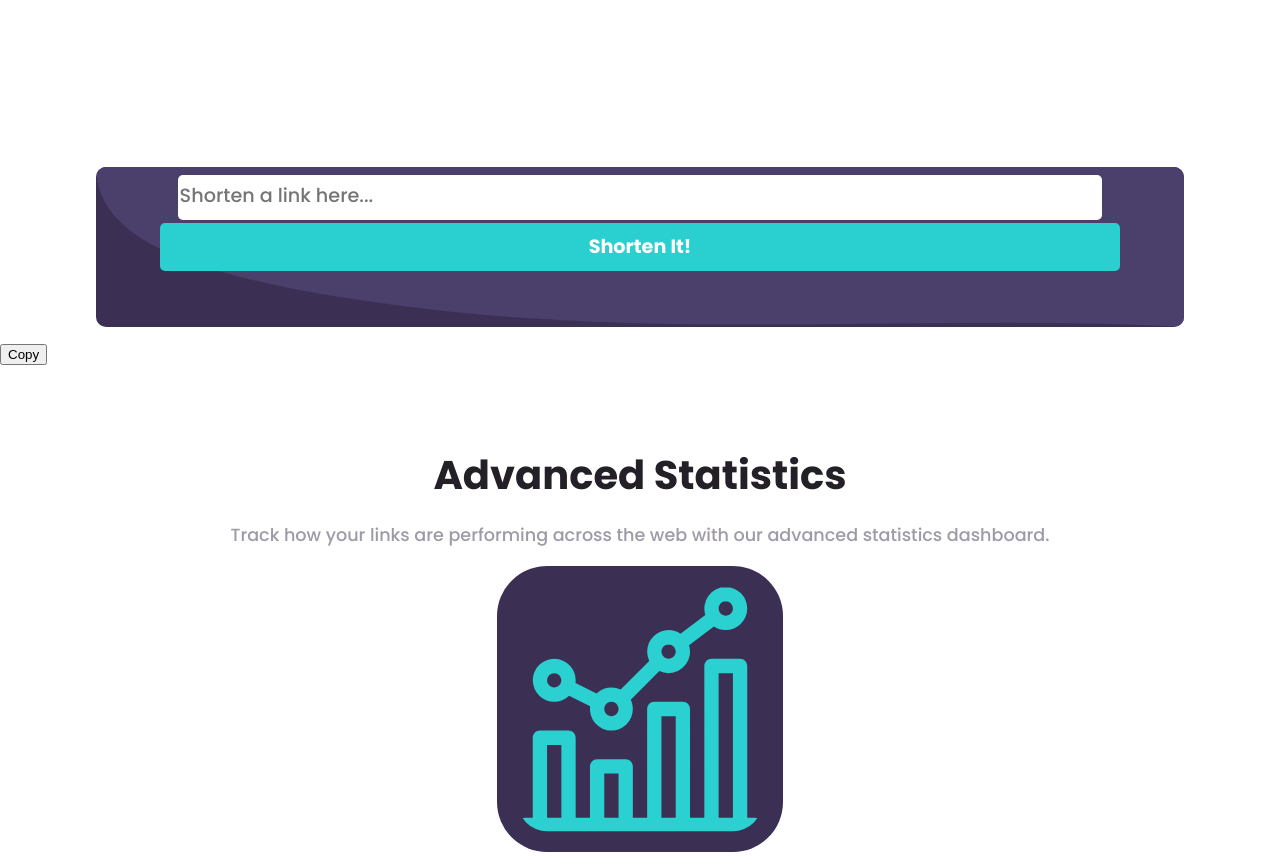
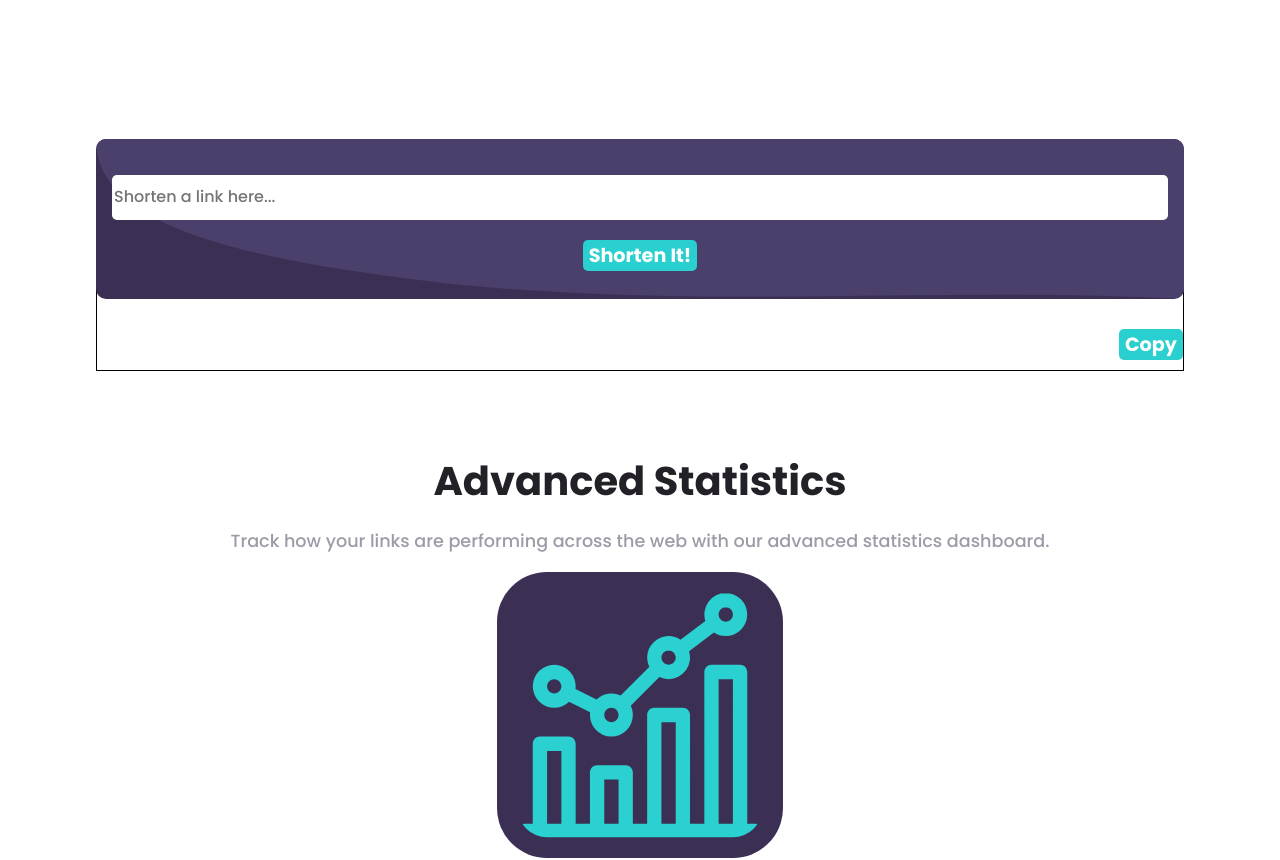
Before and after one commit to Vivianie-P/URL-Project, a React (Create React App) app: page / in a window 1280 px wide. Shown: the part 1720-2580 px from the top of the page. Built offline with nearby package versions, Linux system fonts and the light colour scheme.

Commit message:
working on shortener

```diff
--- a/src/App.js
+++ b/src/App.js
@@ -9,20 +9,8 @@ import LowerLevelContent from "./components/LowerLevelContent";
 import Boost from "./components/Boost";
 import Footer from "./components/Footer";
 import { useState, useEffect } from "react";
-import LinkResult from "./components/LinkResult";
 
 function App() {
-	// const fetchShortenUrlData = async (url) => {
-	// 	fetch(`https://api.shrtco.de/v2/shorten?url=${url}`, {
-	// 		method: "POST",
-	// 	});
-	// };
-
-	// let shortUrl = fetchShortenUrlData(
-	// 	"https://www.youtube.com/channel/UCHK4HD0ltu1-I212icLPt3g"
-	// );
-	// console.log(shortUrl);
-
 	return (
 		<div className="App">
 			<div className="header">
@@ -35,7 +23,6 @@ function App() {
 			</div>
 			<MainContent />
 			<Shortener />
-			<LinkResult />
 			<LowerLevelContent />
 			<Boost />
 			<Footer />
--- a/src/components/LinkResult.css
+++ /dev/null
@@ -1,9 +0,0 @@
-*,
-*::before,
-*::after {
-	box-sizing: border-box;
-}
-
-.result {
-	margin: 0 auto;
-}
--- a/src/components/LinkResult.js
+++ /dev/null
@@ -1,16 +0,0 @@
-import React from "react";
-// import "/.LinkResult.css";
-import { useState } from "react";
-
-function LinkResult() {
-	const [shortenLink, setShortenLink] = useState("");
-
-	return (
-		<div className="result">
-			<p>{shortenLink}</p>
-			<button>Copy</button>
-		</div>
-	);
-}
-
-export default LinkResult;
--- a/src/components/Shortener.css
+++ b/src/components/Shortener.css
@@ -16,31 +16,39 @@
 	display: none;
 }
 
+.shorten-info-container {
+	display: flex;
+	flex-direction: column;
+	align-items: center;
+	justify-content: center;
+}
+
 .mobile-shorten-bg {
+	position: absolute;
+	margin: 0 auto;
+	width: 85%;
+	/* grid-area: 1/1; */
 	border-radius: 10px;
 	background-color: hsl(257, 27%, 26%);
 	height: 10rem;
 }
 
-.shorten-info-container {
-	display: grid;
-}
-
-.mobile-shorten-bg,
-.outter-input-container,
-.button-container {
-	margin: 0 auto;
+.outter-input-container {
 	width: 85%;
-	grid-area: 1/1;
+	display: flex;
+	flex-direction: column;
+	align-items: center;
+	gap: 20px;
+	position: relative;
+	padding: 0 1rem;
 }
 
 .input-container {
 	display: flex;
-	flex-direction: column;
-	justify-content: space-evenly;
+	justify-content: center;
+	width: 100%;
 }
 
-.input-container,
 .button-container {
 	display: flex;
 	justify-content: center;
@@ -50,25 +58,26 @@
 
 .input {
 	margin-top: 0.5rem;
-	cursor: pointer;
 	height: 45px;
-	width: 85%;
+	width: 100%;
 	border: none;
 	border-radius: 5px;
+	z-index: 99;
 }
 
 .shorten-btn {
-	width: 75%;
+	width: 100%;
 	height: 3rem;
 }
 
 ::placeholder {
-	font-size: 1.2rem;
+	font-size: 1rem;
 	font-family: "Poppins", sans-serif;
 	font-weight: 500;
 }
 
-.shorten-btn {
+.shorten-it-btn,
+.shortened-btn {
 	background-color: hsl(180, 66%, 49%);
 	color: white;
 	font-size: 1.2rem;
@@ -76,4 +85,62 @@
 	font-weight: 700;
 	border-radius: 5px;
 	border: none;
+	cursor: pointer;
 }
+
+.full-links {
+	width: 100%;
+	height: 100px;
+	margin-top: 30px;
+	display: flex;
+	flex-direction: column;
+	align-items: center;
+	justify-content: center;
+	text-align: center;
+	list-style-type: none;
+	border: ridge 1px;
+	border-color: black;
+}
+
+.original-link {
+	font-size: 1rem;
+	font-family: "Poppins", sans-serif;
+	font-weight: 500;
+	cursor: pointer;
+	padding: 0;
+}
+
+.shortened-link {
+	font-size: 1.2rem;
+	font-family: "Poppins", sans-serif;
+	font-weight: 500;
+	border: none;
+	cursor: pointer;
+	padding: 0;
+	color: hsl(180, 66%, 49%);
+}
+
+.list {
+	padding: 0;
+	margin: 0;
+	list-style-type: none;
+}
+
+@media screen and (min-width: 600px) {
+	.full-links {
+		flex-direction: row;
+		justify-content: space-between;
+		width: 85%;
+		margin: 0 auto;
+		padding: 3rem 0 0;
+	}
+
+	.list {
+		display: flex;
+		align-items: center;
+	}
+
+	.shortened-link {
+		margin-right: 1.75rem;
+	}
+}
--- a/src/components/Shortener.js
+++ b/src/components/Shortener.js
@@ -1,12 +1,12 @@
 import React from "react";
 import "./Shortener.css";
-import EmailValidator from "email-validator";
 import { useState, useEffect } from "react";
 import BackgroundShorten1 from "./images/bg-shorten-mobile.svg";
 import BackgroundShorten2 from "./images/bg-shorten-desktop.svg";
 
 function Shortener() {
 	const [text, setText] = useState("");
+	const [links, setLinks] = useState([]);
 
 	const handleSubmit = (e) => {
 		e.preventDefault();
@@ -19,7 +19,9 @@ function Shortener() {
 					method: "POST",
 				});
 				const data = await res.json();
-				console.log(data);
+				console.log(data.result);
+				setLinks(data.result);
+				setText("");
 			};
 			fetchShortenUrlData();
 		}
@@ -41,14 +43,30 @@ function Shortener() {
 								onChange={(e) => setText(e.target.value)}
 							/>
 						</div>
-					</div>
-					<div className="button-container">
-						<button className="shorten-btn" onClick={handleSubmit}>
-							Shorten It!
-						</button>
+						<div className="button-container">
+							<button className="shorten-it-btn" onClick={handleSubmit}>
+								Shorten It!
+							</button>
+						</div>
 					</div>
 				</div>
 			</form>
+
+			<div className="full-links">
+				<div className="original-link">
+					<h3>{links.original_link}</h3>
+				</div>
+				<div className="shortened-link-and-btn">
+					<ul className="list">
+						<li>
+							<button className="shortened-link">{links.full_short_link}</button>
+						</li>
+						<li>
+							<button className="shortened-btn">Copy</button>
+						</li>
+					</ul>
+				</div>
+			</div>
 		</div>
 	);
 }
```
